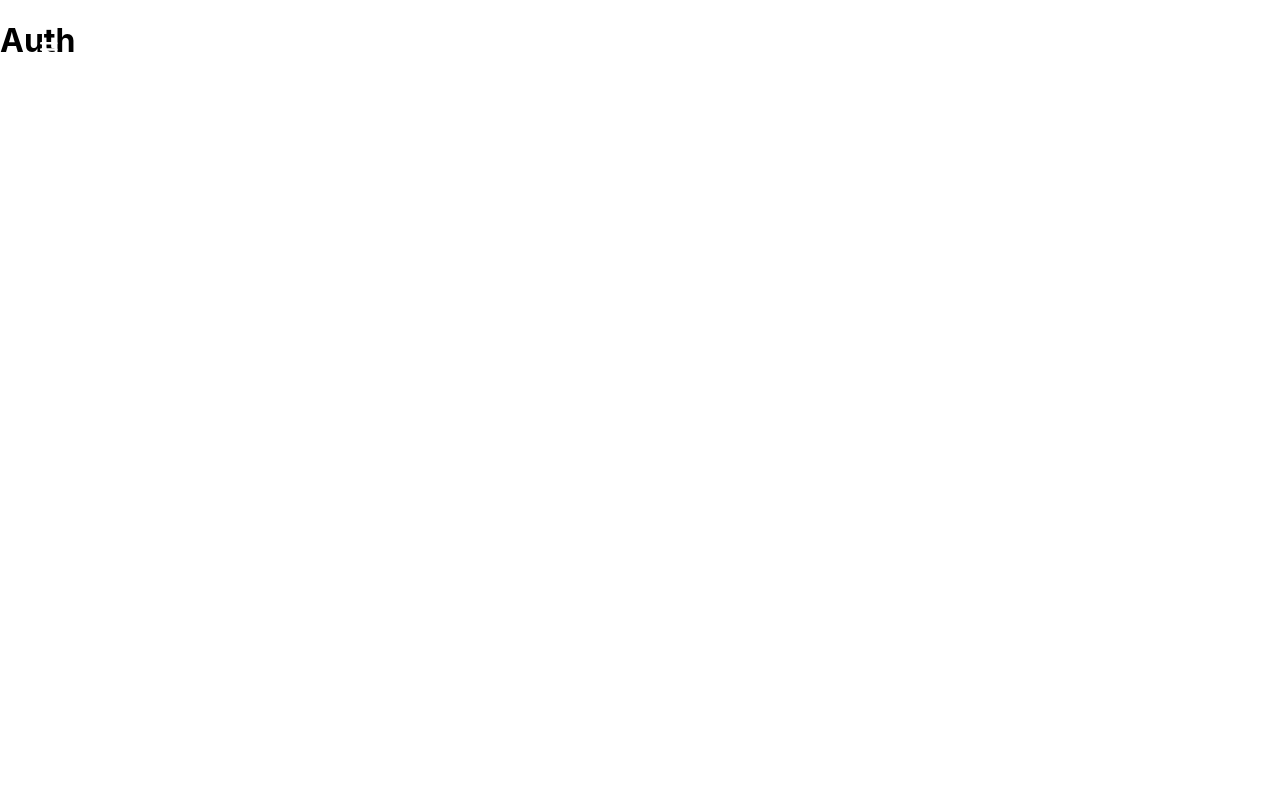
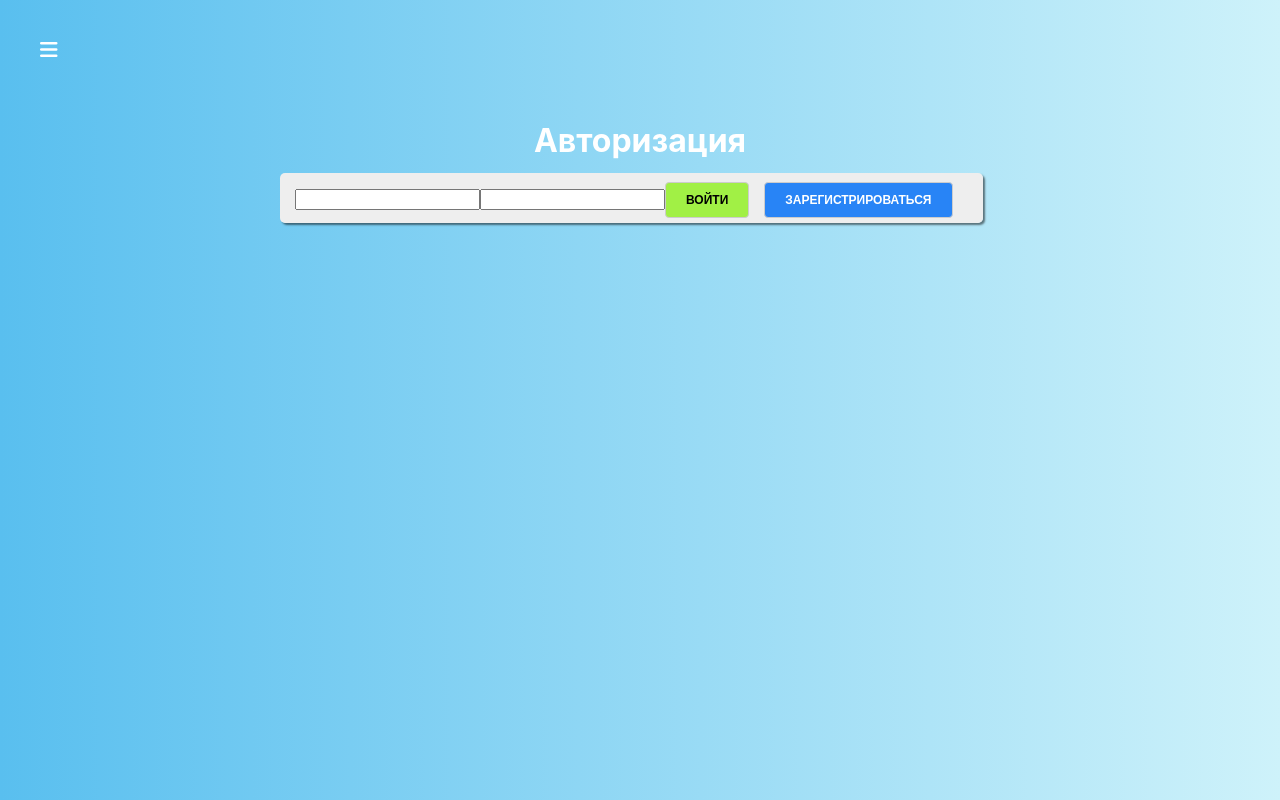
Before and after one commit to safarov-en/react-quiz, a React app: page /auth in a window 1280 px wide. Built offline with nearby package versions, Linux system fonts and the light colour scheme.

Commit message:
Authorization component

```diff
--- a/src/containers/Auth/Auth.js
+++ b/src/containers/Auth/Auth.js
@@ -1,10 +1,39 @@
 import React, {Component} from 'react';
+import Button from '../../components/UI/Button/Button';
+import classes from './Auth.module.css';
 
 export default class Auth extends Component {
+    loginHandler = () => {
+
+    }
+    registerHandler = () => {
+
+    }
+    submitHandler = event => {
+        event.preventDefault();
+    }
     render() {
         return (
-            <div>
-                <h1>Auth</h1>
+            <div className={classes.Auth}>
+                <div>
+                    <h1>Авторизация</h1>
+                    <from onSubmit={this.submitHandler} className={classes.AuthForm}>
+                        <input type="text" />
+                        <input type="text" />
+                        <Button
+                            type="success"
+                            onClick={this.loginHandler}
+                        >
+                            Войти
+                        </Button>
+                        <Button
+                            type="primary"
+                            onClick={this.registerHandler}
+                        >
+                            Зарегистрироваться
+                        </Button>
+                    </from>
+                </div>
             </div>
         )
     }
--- a/src/containers/Auth/Auth.module.css
+++ b/src/containers/Auth/Auth.module.css
@@ -0,0 +1,26 @@
+.Auth {
+    display: flex;
+    justify-content: center;
+    padding-top: 100px;
+    flex-grow: 1;
+    width: 100%;
+    background: linear-gradient(270deg, #cef2fa 0%, #59bfef 100%);
+}
+
+.Auth > div {
+    width: 100%;
+    max-width: 720px;
+    padding: 0 20px;
+}
+
+.Auth h1 {
+    color: #fff;
+    text-align: center;
+}
+
+.AuthForm {
+    background: #eee;
+    box-shadow: 2px 2px 2px rgba(0, 0, 0, .5);
+    padding: 15px;
+    border-radius: 5px;
+}
```
